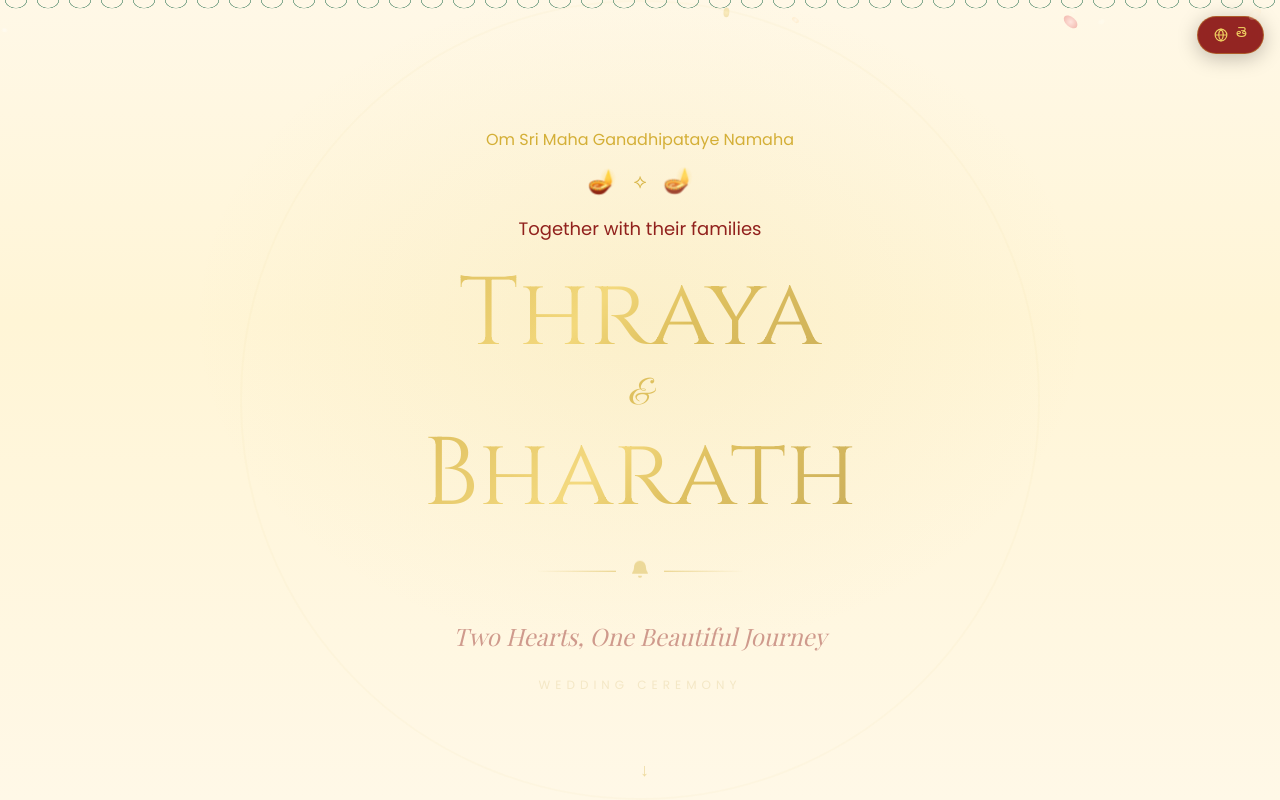
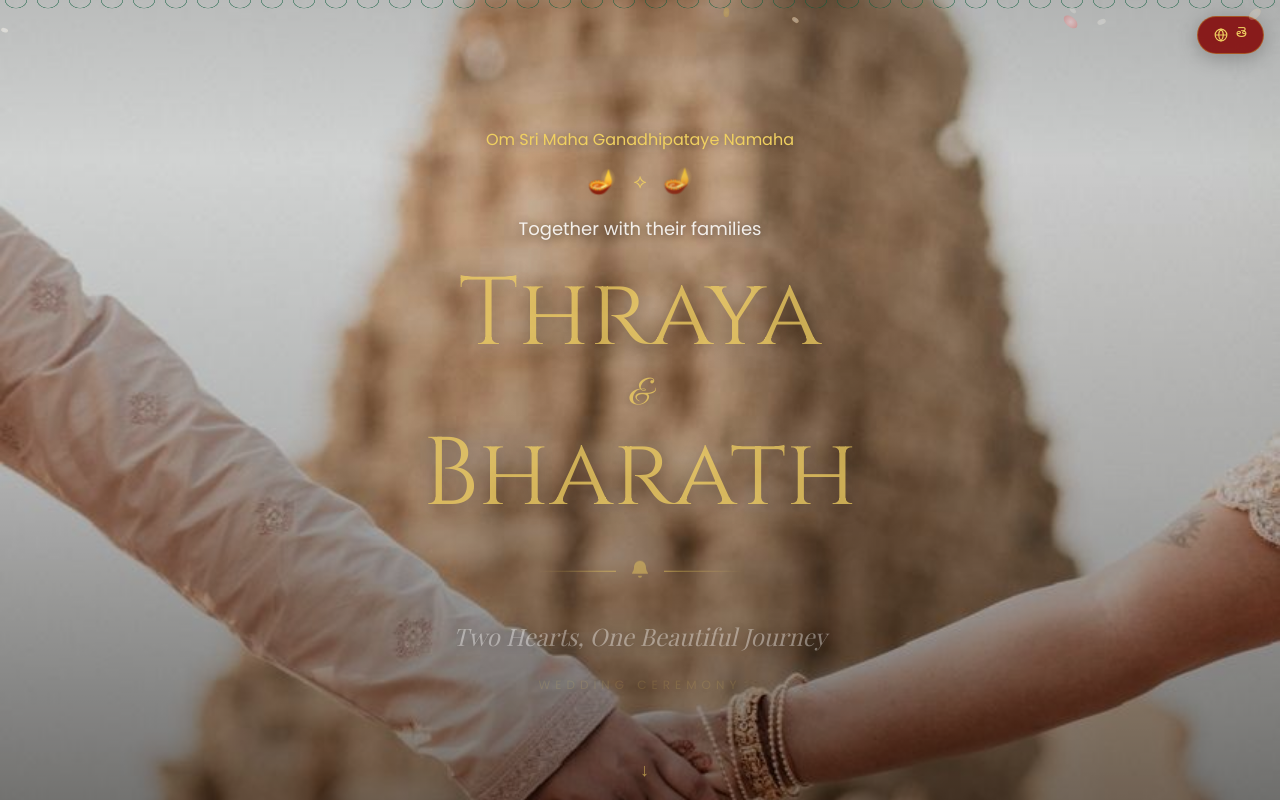
Before and after one commit to manideeppp/ThrayaReddy, a React (Vite) app: page / in a window 1280 px wide. Both pictures are taken after a click on the button "OPEN INVITATION". Shown: the top 800 px of the page. Built offline with nearby package versions, Linux system fonts and the light colour scheme; a web font is replaced by a local one.

Commit message:
Update wedding events with correct dates, add hero background image, fix image positioning

```diff
--- a/src/components/HeroSection.tsx
+++ b/src/components/HeroSection.tsx
@@ -17,83 +17,83 @@ export default function HeroSection() {
   const isTe = lang === 'te'
 
   return (
-    <section className="relative min-h-screen flex items-center justify-center overflow-hidden px-6 rangoli-bg"
-      style={{ background: 'linear-gradient(180deg, #FFF8E7 0%, #FFF5D6 40%, #FFF8E7 100%)' }}>
+    <section className="relative min-h-screen flex items-center justify-center overflow-hidden">
 
-      {/* Mandala watermark */}
-      <div className="absolute inset-0 pointer-events-none flex items-center justify-center">
-        <div className="w-[600px] h-[600px] md:w-[800px] md:h-[800px] rounded-full opacity-[0.03]"
-          style={{
-            border: '2px solid #D4AF37',
-            background: 'radial-gradient(circle, transparent 30%, transparent 50%)',
-            boxShadow: 'inset 0 0 100px rgba(212,175,55,0.05), 0 0 0 40px rgba(212,175,55,0.02), 0 0 0 80px rgba(212,175,55,0.01)',
-          }}
+      {/* Full background image */}
+      <div className="absolute inset-0 z-0">
+        <img
+          src="/hero-hands.jpg"
+          alt="Thraya & Bharath"
+          className="w-full h-full object-cover"
+          style={{ objectPosition: '50% 55%' }}
         />
+        {/* Dark overlay for text readability */}
+        <div className="absolute inset-0" style={{
+          background: 'linear-gradient(180deg, rgba(0,0,0,0.2) 0%, rgba(0,0,0,0.1) 20%, rgba(0,0,0,0.25) 60%, rgba(0,0,0,0.5) 100%)',
+        }} />
       </div>
 
-      {/* Subtle gold particles glow */}
-      <div className="absolute inset-0 pointer-events-none"
-        style={{ background: 'radial-gradient(ellipse at 50% 40%, rgba(212,175,55,0.08) 0%, transparent 50%)' }} />
-
       {/* Toranam at top */}
-      <div className="absolute top-0 left-0 right-0 h-6 pointer-events-none" style={{
+      <div className="absolute top-0 left-0 right-0 h-6 pointer-events-none z-10" style={{
         background: 'radial-gradient(ellipse 16px 12px at 16px 0px, transparent 10px, #0B5D3B 10.5px, #0B5D3B 11px, transparent 11.5px) 0 0 / 32px 12px repeat-x',
         opacity: 0.5,
       }} />
 
-      <motion.div variants={stagger} initial="hidden" animate="visible" className="text-center z-10 max-w-3xl mx-auto">
+      <motion.div variants={stagger} initial="hidden" animate="visible" className="text-center z-10 max-w-3xl mx-auto px-6 py-20">
         {/* Ganesh blessing */}
         <motion.p variants={fadeUp} className={`${isTe ? 'font-telugu text-base md:text-lg' : 'font-body text-sm md:text-base'} mb-3`}
-          style={{ color: '#D4AF37' }}>
+          style={{ color: '#F0D060', textShadow: '0 1px 8px rgba(0,0,0,0.4)' }}>
           {t.blessing}
         </motion.p>
 
         {/* Diya pair */}
         <motion.div variants={fadeUp} className="flex items-center justify-center gap-4 mb-4">
           <span className="text-2xl animate-diya-flicker">🪔</span>
-          <span className="text-xl" style={{ color: '#D4AF37' }}>⟡</span>
+          <span className="text-xl" style={{ color: '#F0D060' }}>⟡</span>
           <span className="text-2xl animate-diya-flicker" style={{ animationDelay: '0.5s' }}>🪔</span>
         </motion.div>
 
         <motion.p variants={fadeUp} className={`${isTe ? 'font-telugu text-base md:text-lg' : 'font-body text-base md:text-lg'} mb-5`}
-          style={{ color: '#800000' }}>
+          style={{ color: '#FFFFFF', textShadow: '0 1px 8px rgba(0,0,0,0.5)' }}>
           {t.families}
         </motion.p>
 
         <motion.h1 variants={fadeUp} className="leading-tight mb-4 px-2 overflow-visible">
-          <span className={`block ${isTe ? 'font-telugu text-4xl sm:text-5xl md:text-6xl font-bold' : 'font-display text-5xl sm:text-6xl md:text-8xl'} gold-gradient-text`}>
+          <span className={`block ${isTe ? 'font-telugu text-4xl sm:text-5xl md:text-6xl font-bold' : 'font-display text-5xl sm:text-6xl md:text-8xl'}`}
+            style={{ color: '#F0D060', textShadow: '0 2px 20px rgba(0,0,0,0.5)' }}>
             {isTe ? 'త్రయ' : 'Thraya'}
           </span>
-          <span className="block font-script text-2xl md:text-4xl my-2 md:my-3" style={{ color: '#D4AF37' }}>&amp;</span>
-          <span className={`block ${isTe ? 'font-telugu text-4xl sm:text-5xl md:text-6xl font-bold' : 'font-display text-5xl sm:text-6xl md:text-8xl'} gold-gradient-text`}>
+          <span className="block font-script text-2xl md:text-4xl my-2 md:my-3" style={{ color: '#F0D060', textShadow: '0 1px 10px rgba(0,0,0,0.4)' }}>&amp;</span>
+          <span className={`block ${isTe ? 'font-telugu text-4xl sm:text-5xl md:text-6xl font-bold' : 'font-display text-5xl sm:text-6xl md:text-8xl'}`}
+            style={{ color: '#F0D060', textShadow: '0 2px 20px rgba(0,0,0,0.5)' }}>
             {isTe ? 'భరత్' : 'Bharath'}
           </span>
         </motion.h1>
 
         {/* Temple bell divider */}
         <motion.div variants={fadeUp} className="flex items-center justify-center gap-3 my-6 md:my-8">
-          <div className="h-px w-12 md:w-20" style={{ background: 'linear-gradient(90deg, transparent, #D4AF37)' }} />
-          <svg width="24" height="24" viewBox="0 0 24 24" fill="#D4AF37" opacity="0.7">
+          <div className="h-px w-12 md:w-20" style={{ background: 'linear-gradient(90deg, transparent, #F0D060)' }} />
+          <svg width="24" height="24" viewBox="0 0 24 24" fill="#F0D060" opacity="0.8">
             <path d="M12 2C8.5 2 6 5 6 9c0 3-2 4-2 6h16c0-2-2-3-2-6 0-4-2.5-7-6-7zM10 17h4c0 1.1-.9 2-2 2s-2-.9-2-2z"/>
           </svg>
-          <div className="h-px w-12 md:w-20" style={{ background: 'linear-gradient(90deg, #D4AF37, transparent)' }} />
+          <div className="h-px w-12 md:w-20" style={{ background: 'linear-gradient(90deg, #F0D060, transparent)' }} />
         </motion.div>
 
         <motion.p variants={fadeUp} className={`${isTe ? 'font-telugu text-lg md:text-2xl' : 'font-heading text-lg md:text-2xl italic'} mb-5 max-w-xl mx-auto leading-relaxed px-4`}
-          style={{ color: '#800000' }}>
+          style={{ color: '#FFFFFF', textShadow: '0 1px 10px rgba(0,0,0,0.5)' }}>
           {t.tagline}
         </motion.p>
 
         <motion.p variants={fadeUp} className={`${isTe ? 'font-telugu text-xs md:text-sm' : 'font-body text-[10px] md:text-xs uppercase tracking-[5px]'}`}
-          style={{ color: '#B8962E' }}>
+          style={{ color: 'rgba(240,208,96,0.8)', textShadow: '0 1px 6px rgba(0,0,0,0.4)' }}>
           {t.ceremony}
         </motion.p>
       </motion.div>
 
       {/* Scroll indicator */}
       <motion.div animate={{ y: [0, 8, 0] }} transition={{ duration: 2.5, repeat: Infinity }}
-        className="absolute bottom-6 left-1/2 -translate-x-1/2 text-center" style={{ color: '#D4AF37' }}>
-        <div className="text-lg opacity-40">↓</div>
+        className="absolute bottom-6 left-1/2 -translate-x-1/2 text-center" style={{ color: '#F0D060' }}>
+        <div className="text-lg opacity-60">↓</div>
       </motion.div>
     </section>
   )
--- a/src/data/content.ts
+++ b/src/data/content.ts
@@ -82,22 +82,22 @@ export const content = {
       label: 'వేడుకలు',
       title: 'శుభ కార్యక్రమాలు',
       events: [
-        { icon: '🌼', title: 'పెళ్ళికూతురు / హల్దీ', date: 'జూలై 16, 2026', time: 'ఉ. 10:00', venue: 'ఇంట్లో వేడుక' },
-        { icon: '🌿', title: 'మెహందీ', date: 'జూలై 16, 2026', time: 'సా. 4:00', venue: 'ఇంట్లో వేడుక' },
-        { icon: '🎶', title: 'సంగీత్', date: 'జూలై 17, 2026', time: 'రా. 7:00', venue: 'రాయల్ ఇంపీరియల్ బాల్‌రూమ్' },
-        { icon: '🔥', title: 'ముహూర్తం (వివాహం)', date: 'జూలై 18, 2026', time: 'సా. 5:00', venue: 'రాయల్ ఇంపీరియల్ బాల్‌రూమ్' },
-        { icon: '✨', title: 'రిసెప్షన్', date: 'జూలై 18, 2026', time: 'రా. 8:00', venue: 'రాయల్ ఇంపీరియల్ బాల్‌రూమ్' },
+        { icon: '🌼', title: 'హల్దీ', date: 'ఏప్రిల్ 24, 2026', time: 'ఉ. 10:30 (పింక్ దుస్తులు)', venue: 'ఇంట్లో వేడుక' },
+        { icon: '🌿', title: 'మెహందీ & సంగీత్', date: 'ఏప్రిల్ 24, 2026', time: 'సా. 5:00 నుండి', venue: 'ఇంట్లో వేడుక' },
+        { icon: '💐', title: 'పెళ్ళికూతురు', date: 'ఏప్రిల్ 25, 2026', time: 'ఉ. 11:30 నుండి', venue: 'ఇంట్లో వేడుక' },
+        { icon: '🔥', title: 'సుముహూర్తం', date: 'ఏప్రిల్ 26, 2026', time: '', venue: '' },
+        { icon: '✨', title: 'రిసెప్షన్', date: 'ఏప్రిల్ 28, 2026', time: '', venue: '' },
       ],
     },
     en: {
       label: 'Celebrations',
       title: 'Wedding Events',
       events: [
-        { icon: '🌼', title: 'Pellikuthuru / Haldi', date: 'July 16, 2026', time: '10:00 AM', venue: 'Home Ceremony' },
-        { icon: '🌿', title: 'Mehendi', date: 'July 16, 2026', time: '4:00 PM', venue: 'Home Ceremony' },
-        { icon: '🎶', title: 'Sangeet', date: 'July 17, 2026', time: '7:00 PM', venue: 'The Royal Imperial Ballroom' },
-        { icon: '🔥', title: 'Muhurtham (Wedding)', date: 'April 26, 2026', time: '5:00 PM', venue: 'The Royal Imperial Ballroom' },
-        { icon: '✨', title: 'Reception', date: 'April 28, 2026', time: '8:00 PM', venue: 'The Royal Imperial Ballroom' },
+        { icon: '🌼', title: 'Haldi', date: 'April 24, 2026', time: '10:30 AM (Pink Outfit)', venue: 'Home Ceremony' },
+        { icon: '🌿', title: 'Mehendi & Sangeet', date: 'April 24, 2026', time: '5:00 PM Onwards', venue: 'Home Ceremony' },
+        { icon: '💐', title: 'Pellikuthuru', date: 'April 25, 2026', time: '11:30 AM Onwards', venue: 'Home Ceremony' },
+        { icon: '🔥', title: 'Sumuhurtham', date: 'April 26, 2026', time: '', venue: '' },
+        { icon: '✨', title: 'Reception', date: 'April 28, 2026', time: '', venue: '' },
       ],
     },
   },
```
Also changed, not shown: public/hero-hands.jpg (added).
